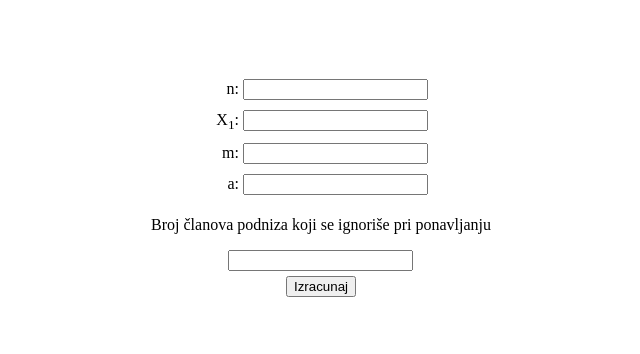
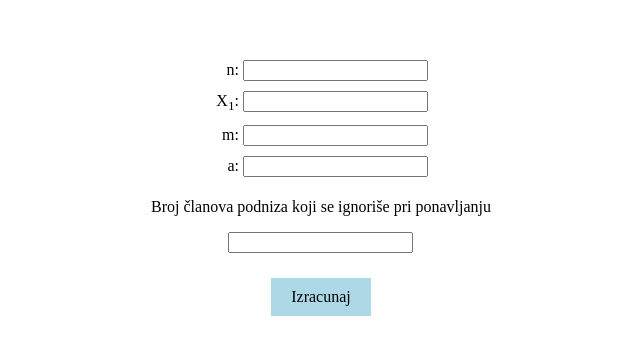
Before and after one commit to mmuminovic/statistics-utility-function, a plain HTML site: page index.html in a window 1280 px wide. Shown: the part 200-554 px from the top of the page, without its empty margins (319-959 px from the left). Drawn offline with Linux system fonts and the light colour scheme.

Commit message:
design improved

```diff
--- a/index.html
+++ b/index.html
@@ -32,7 +32,7 @@
         <input type="number" name="toIgnore" id="toIgnore" />
       </div>
       <div>
-        <button id="calculate">Izracunaj</button>
+        <a href="#array" id="calculate">Izracunaj</a>
       </div>
     </div>
     <script src="function.js"></script>
--- a/style.css
+++ b/style.css
@@ -20,10 +20,20 @@ label {
 .result {
   flex: 1 1;
   background-color: lightgray;
-  max-height: 150px;
+  max-height: 120px;
   overflow: auto;
 }
 
 #array {
     background-color: lightblue;
 }
+
+#calculate:link,
+#calculate:visited {
+    text-decoration: none;
+    color: black;
+    display: block;
+    background-color: lightblue;
+    padding: 10px 20px;
+    margin-top: 20px;
+}
```
